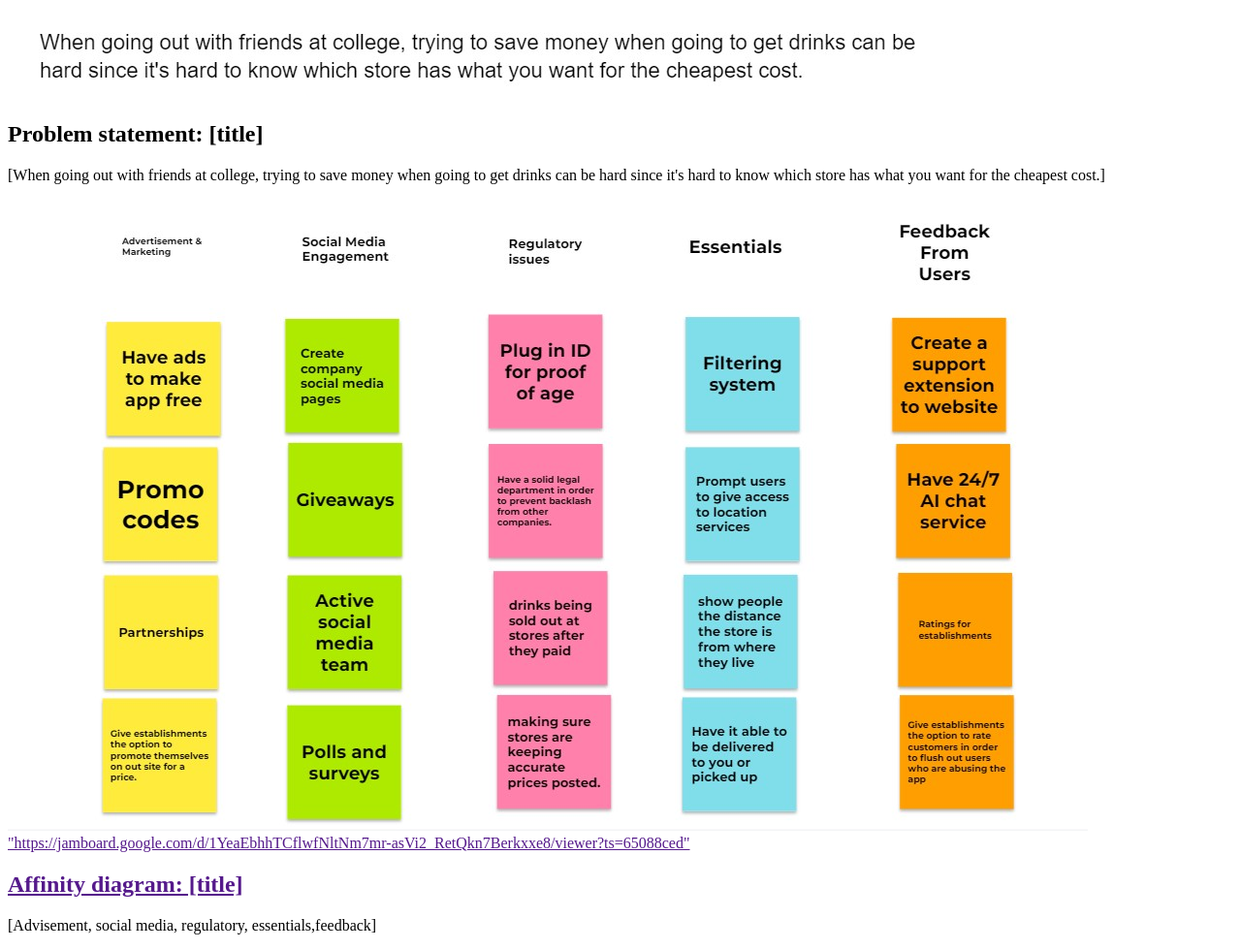
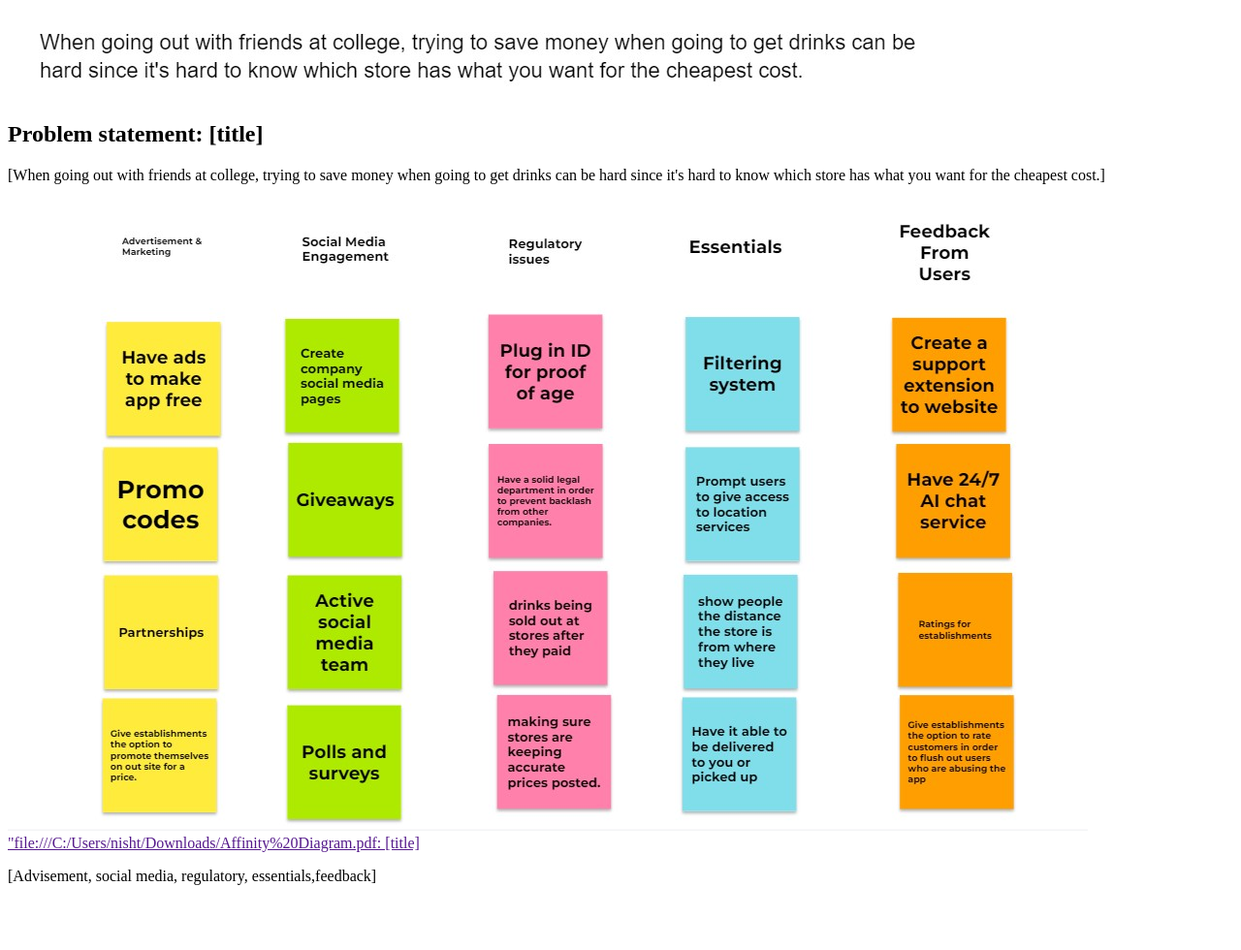
Before and after one commit to nishtarw/nishtarw.github.io, a plain HTML site: page index.html in a window 1280 px wide. Shown: the part 79-1059 px from the top of the page at 97% size. After the commit the page ends 1008 px from the top, so only its background shows below. Drawn offline with Linux system fonts and the light colour scheme.

Commit message:
Update index.html

```diff
--- a/index.html
+++ b/index.html
@@ -19,7 +19,7 @@
 <section class="assign">
 <img src="images/affinity.jpg" />
 <section class="assign-det">
-<a href=>"https://jamboard.google.com/d/1YeaEbhhTCflwfNltNm7mr-asVi2_RetQkn7Berkxxe8/viewer?ts=65088ced"<h2>Affinity diagram: [title]</h2></a>
+<a href=>"file:///C:/Users/nisht/Downloads/Affinity%20Diagram.pdf: [title]</h2></a>
 <p>
 [Advisement, social media, regulatory, essentials,feedback]
 </p>
```
